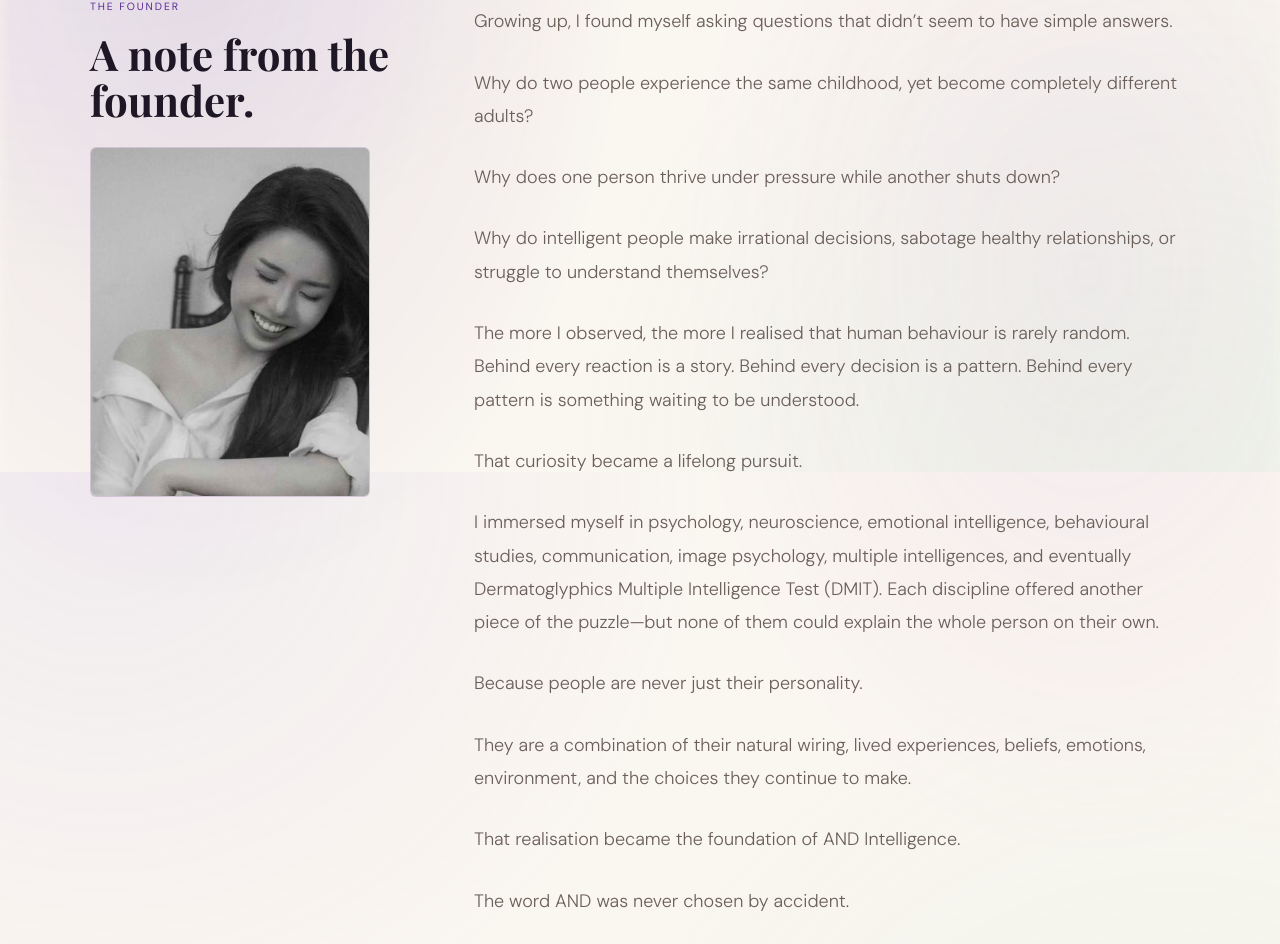
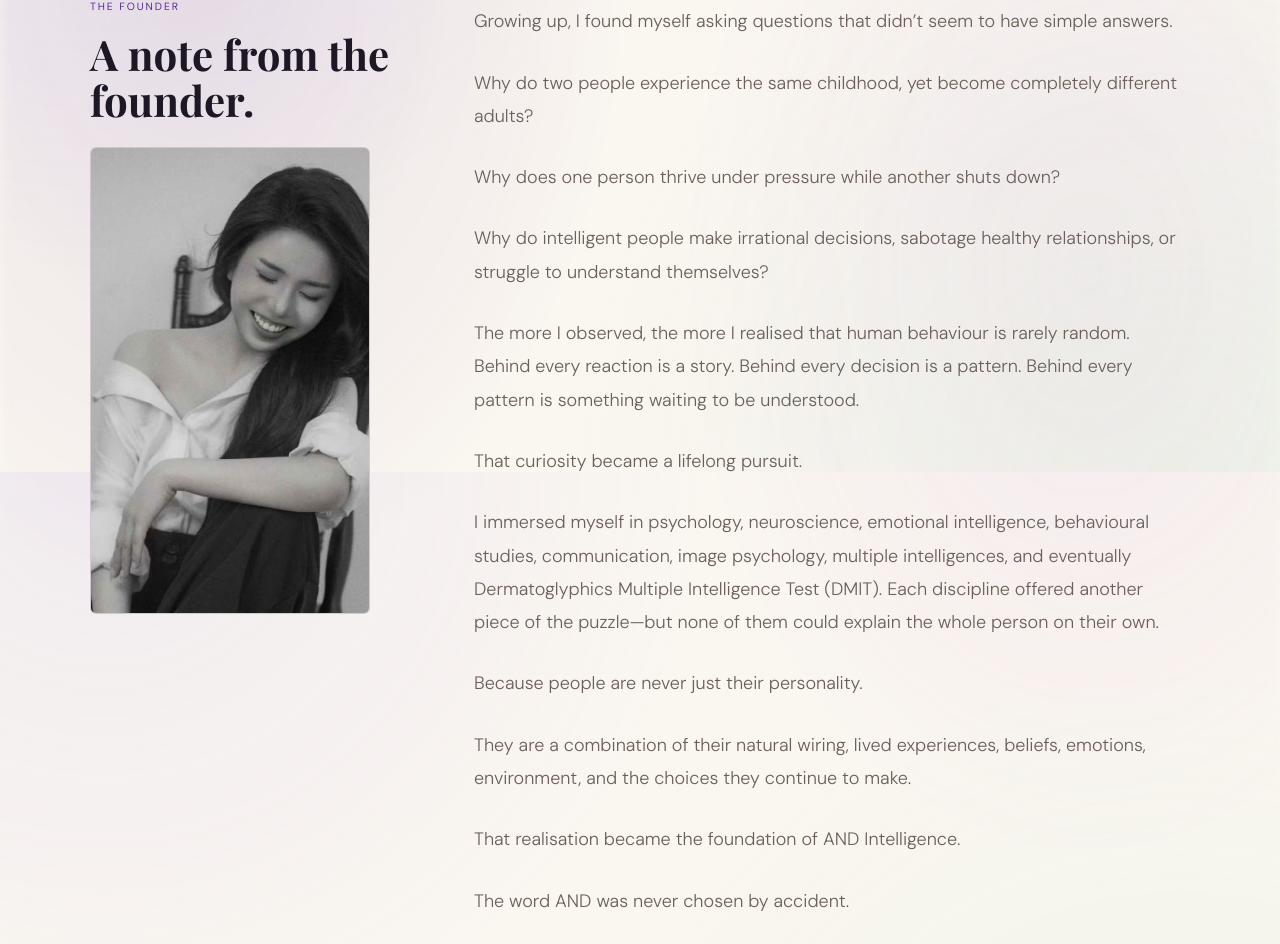
Before and after one commit to altnisthon/-intelligenceweb, a Next.js app: page /about in a window 1280 px wide. Shown: the part 3528-4472 px from the top of the page. Built offline with nearby package versions, Linux system fonts and the light colour scheme.

Commit message:
Zoom out founder photo frame to show more of the composition
Taller aspect ratio (3/5 instead of 4/5) so the crop isn't so tight on
the face.

```diff
--- a/components/AboutStory.tsx
+++ b/components/AboutStory.tsx
@@ -365,7 +365,7 @@ export default function AboutStory() {
                 A note from the founder.
               </h2>
             </Reveal>
-            <Reveal delay={140} className="relative aspect-[4/5] w-full max-w-[280px] overflow-hidden rounded-[6px] border border-purple/20 bg-lavender/60">
+            <Reveal delay={140} className="relative aspect-[3/5] w-full max-w-[280px] overflow-hidden rounded-[6px] border border-purple/20 bg-lavender/60">
               <Image
                 src="/founder.jpg"
                 alt="Founder of AND Intelligence"
```
